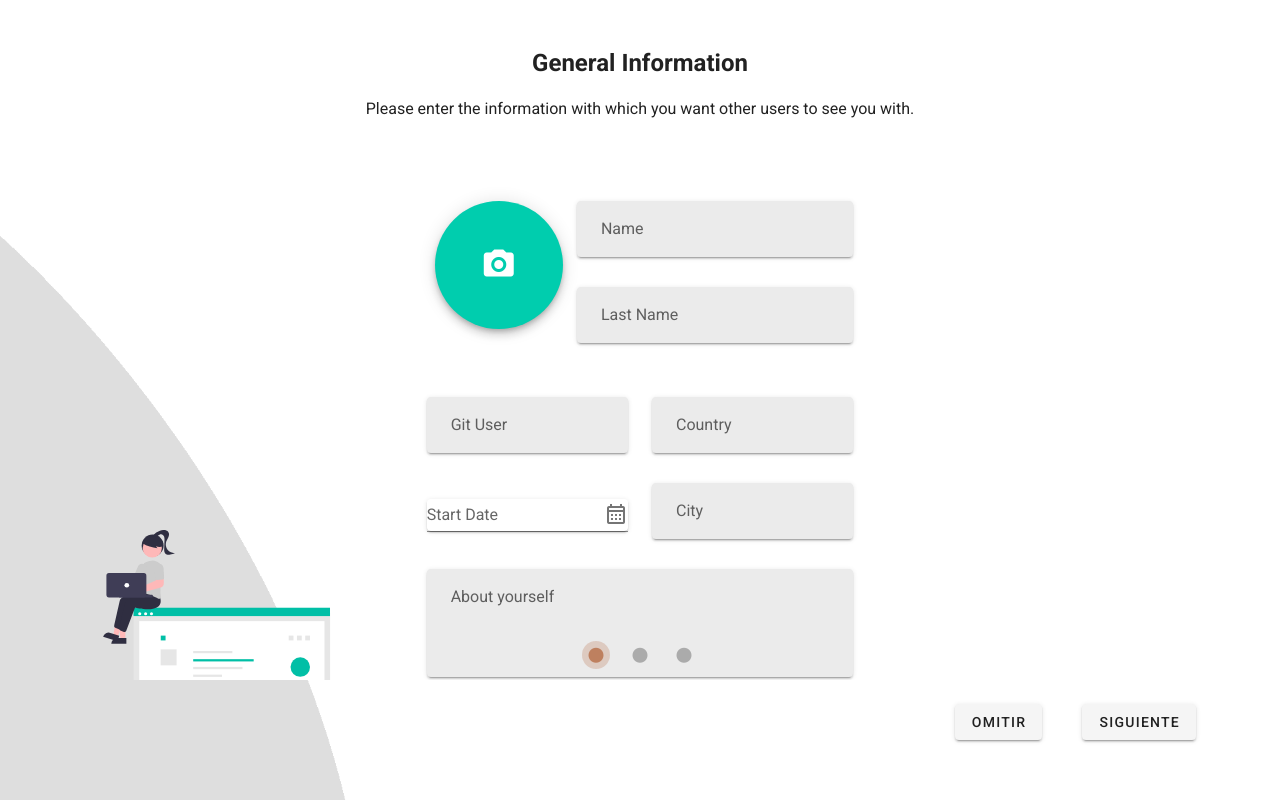
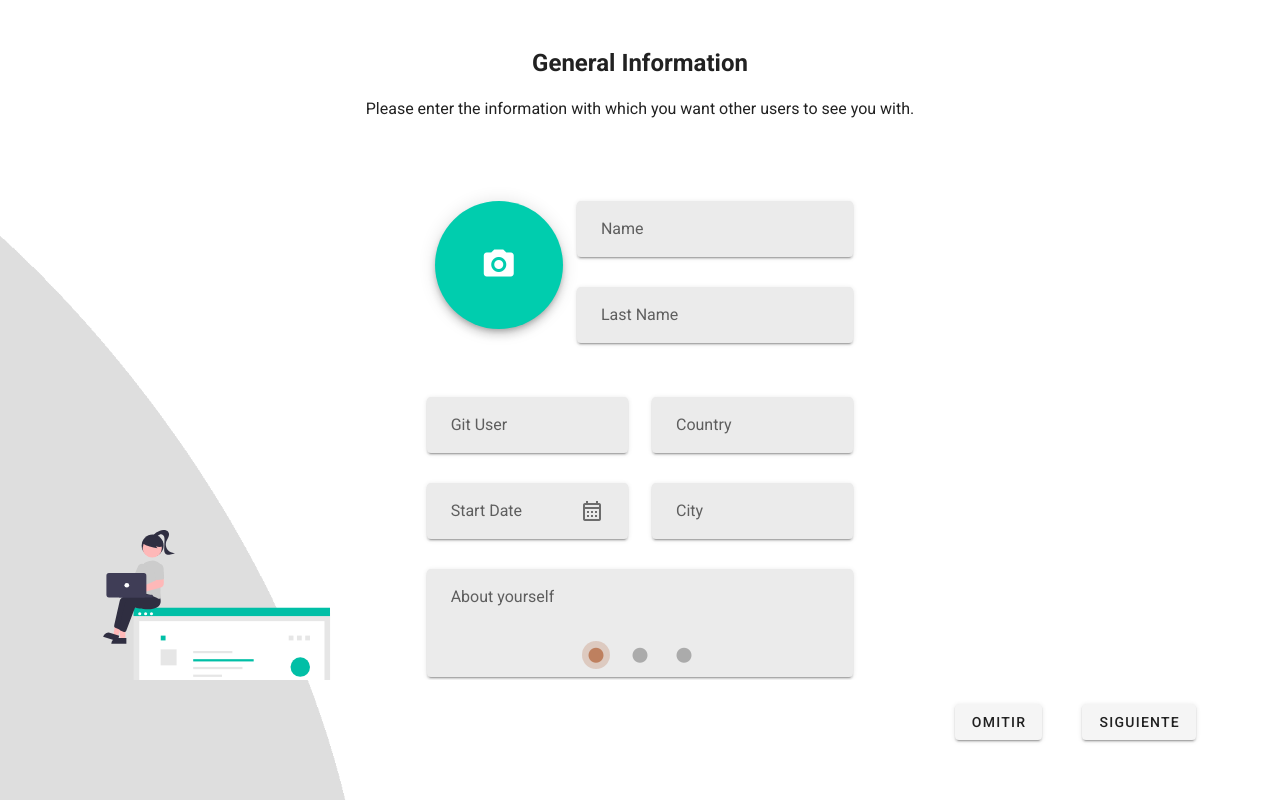
Before and after one commit to Only-Coders/frontend, a Vue app: page /onboarding in a window 1280 px wide. Built offline with nearby package versions, Linux system fonts and the light colour scheme.

Commit message:
fix: Add - input styles

```diff
--- a/src/components/Onboarding/GeneralInformation.vue
+++ b/src/components/Onboarding/GeneralInformation.vue
@@ -68,6 +68,9 @@
                     append-icon="mdi-calendar-month-outline"
                     v-bind="attrs"
                     v-on="on"
+                    rounded
+                    filled
+                    background-color="grey_input"
                   ></v-text-field>
                 </template>
                 <v-date-picker no-title v-model="birthDate" @input="showStartDatePicker = false"></v-date-picker>
```
